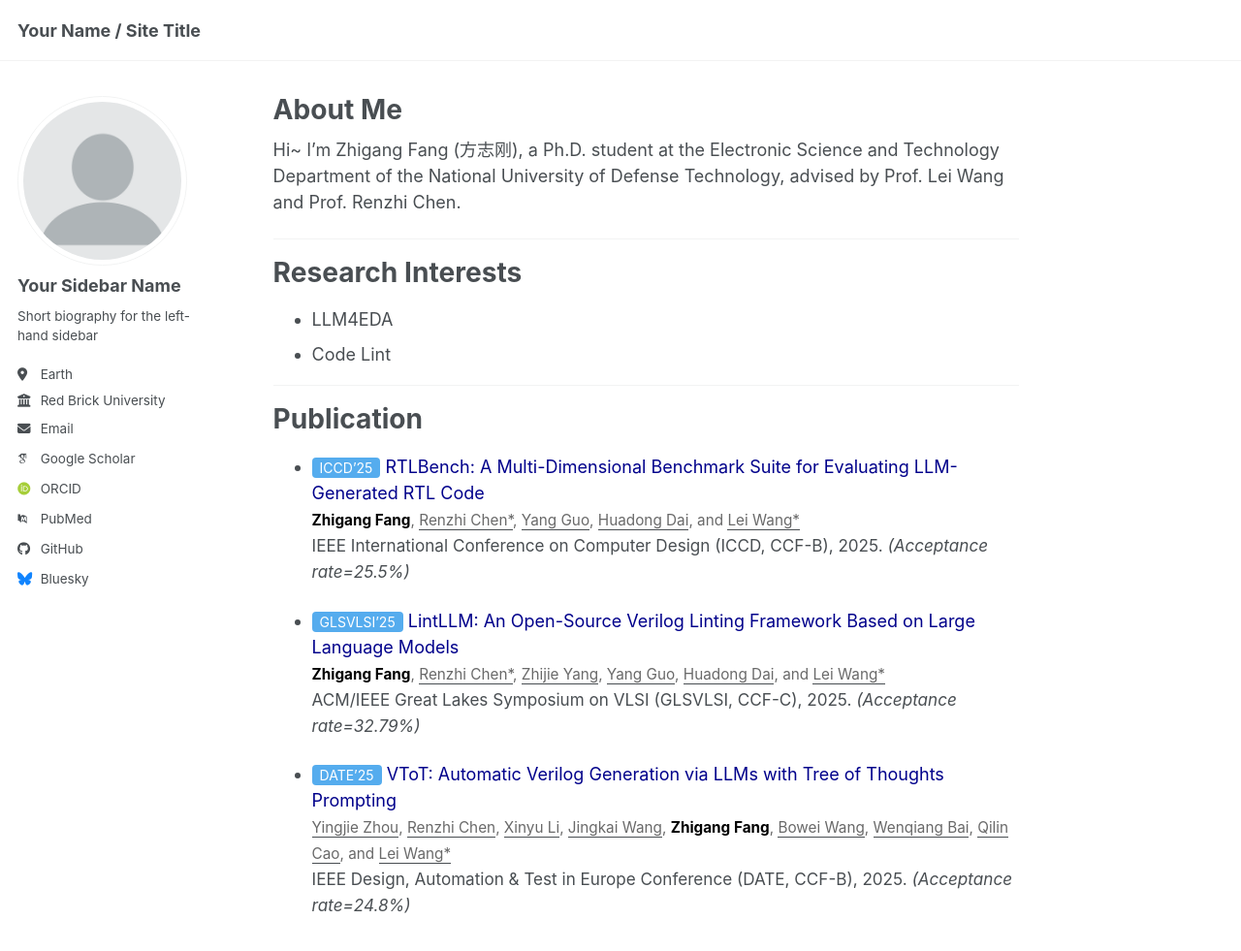
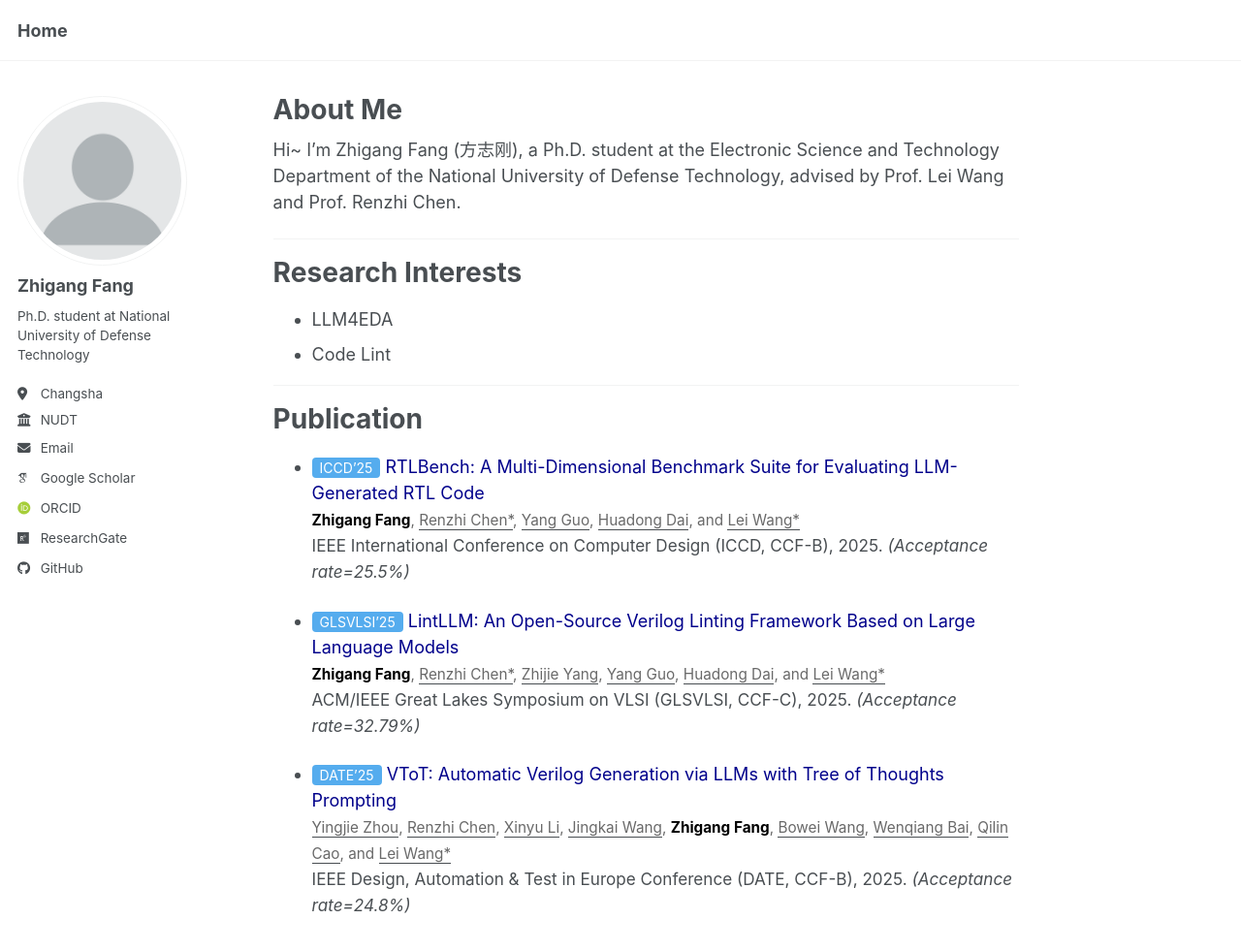
Before and after one commit to fangzhigang32/fangzhigang32.github.io, a Jekyll site: the page built from _pages/about.md, in a window 1280 px wide and 997 px high. Shown: the top 981 px of the window at 97% size. Built offline with Jekyll 4.4.1, drawn with Linux system fonts in a browser that asks for light colours; some web fonts are replaced; a script bundle is joined from its source files by our own code; library files that are not in the unit come from our copies.

Commit message:
Update site configuration with personal details

```diff
--- a/_config.yml
+++ b/_config.yml
@@ -8,15 +8,14 @@
 
 # Basic Site Settings
 locale                   : "en-US"
-site_theme               : "default" # The available themes options are "default", "air", "sunrise", "mint", "dirt" and "contrast"
-title                    : "Your Name / Site Title"
+site_theme               : "default"
+title                    : "Home"
 title_separator          : "-"
-name                     : &name "Your Name"
-description              : &description "Your Name's academic portfolio"   # Update this with a general description of your site, this is the default if not overridden by a page
-url                      : https://academicpages.github.io # The base hostname & protocol for your site e.g. "https://[your GitHub username].github.io",
-                                                           # or if you already have some other page hosted on Github then use "https://[your GitHub username].github.io/[Your Repo Name]"
+name                     : &name "Home"
+description              : &description "个人描述"
+url                      : https://fangzhigang32.github.io/ # the base hostname & protocol for your site e.g. "https://[your GitHub username].github.io" or if you already have some other page hosted on Github then use "https://[your GitHub username].github.io/[Your Repo Name]"
 baseurl                  : "" # the subpath of your site, e.g. "/blog"
-repository               : "academicpages/academicpages.github.io"
+repository               : "fangzhigang32/fangzhigang32.github.io"
 
 # Site Author - The following control what appear as part of the author content on the side bar.
 #               If a field is blank the icon and link will not appear, otherwise it will be shown.
@@ -24,40 +23,35 @@ repository               : "academicpages/academicpages.github.io"
 author:
   # Biographic information
   avatar           : "profile.png"
-  name             : "Your Sidebar Name"
-  pronouns         : # example: "she/her"
-  bio              : "Short biography for the left-hand sidebar"
-  location         : "Earth"
-  employer         : "Red Brick University"
+  name             : "Zhigang Fang"
+  pronouns         : # "he/him"
+  bio              : "Ph.D. student at National University of Defense Technology"
+  location         : "Changsha"
+  employer         : "NUDT"
   uri              : # URL
-  email            : "none@example.org"
+  email            : "fangzhigang@nudt.edu.cn"
 
   # Academic websites
   academia         : # URL
   arxiv            : # URL - Update with the correct link to your profile
-  googlescholar    : "https://scholar.google.com/citations?user=PS_CX0AAAAAJ"
-  inspire-hep      : # URL
+  googlescholar    : "https://scholar.google.com/citations?user=VN3GgQQAAAAJ"
   impactstory      : # URL
-  orcid            : "https://orcid.org/yourorcidurl"
+  orcid            : "https://orcid.org/0009-0008-0032-9822"
   semantic         : # URL
-  ssrn             : # URL
-  pubmed           : "https://www.ncbi.nlm.nih.gov/pubmed/?term=john+snow"
-  researchgate     : # URL
+  pubmed           : # "https://www.ncbi.nlm.nih.gov/pubmed/?term=john+snow"
+  researchgate     : "https://www.researchgate.net/profile/Zhigang-Fang-4"
   scopus           : # URL
-  zotero           : # URL
-
 
   # Repositories and software development
   bitbucket        : # Username - Update with your username on the site
   codepen          : # Username
   dribbble         : # Username
-  github           : "academicpages"
+  github           : "fangzhigang32"
   kaggle           : # Username
   stackoverflow    : # User number or user number and name (i.e., use "1" or "1/jeff-atwood")
 
   # Social media
-  artstation       : # Username
-  bluesky          : "bsky.app" # Replace this with you Bluesky username
+  bluesky          : # "bsky.app" # Replace this with you Bluesky username
   facebook         : # Username
   flickr           : # Username
   foursquare       : # Username
@@ -92,7 +86,7 @@ publication_category:
     title: 'Conference Papers'
 
 # Site Settings
-teaser                   :  # filename of teaser fallback teaser image placed in /images/ for social media previews
+teaser                   :  # filename of teaser fallback teaser image placed in /images/, .e.g. "500x300.png"
 breadcrumbs              : false # true, false (default)
 words_per_minute         : 160
 future                   : true
@@ -295,14 +289,14 @@ defaults:
 # Sass/SCSS
 sass:
   sass_dir: _sass
-  style: compressed # https://sass-lang.com/documentation/file.SASS_REFERENCE.html#output_style
+  style: compressed # http://sass-lang.com/documentation/file.SASS_REFERENCE.html#output_style
 
 
 # Outputting
 permalink: /:categories/:title/
 # paginate: 5 # amount of posts to show
 # paginate_path: /page:num/
-timezone: Etc/UTC # https://en.wikipedia.org/wiki/List_of_tz_database_time_zones
+timezone: Etc/UTC # http://en.wikipedia.org/wiki/List_of_tz_database_time_zones
 
 
 # Plugins
@@ -354,7 +348,7 @@ tag_archive:
 
 
 # HTML Compression
-# - https://jch.penibelst.de/
+# - http://jch.penibelst.de/
 compress_html:
   clippings: all
   ignore:
```
